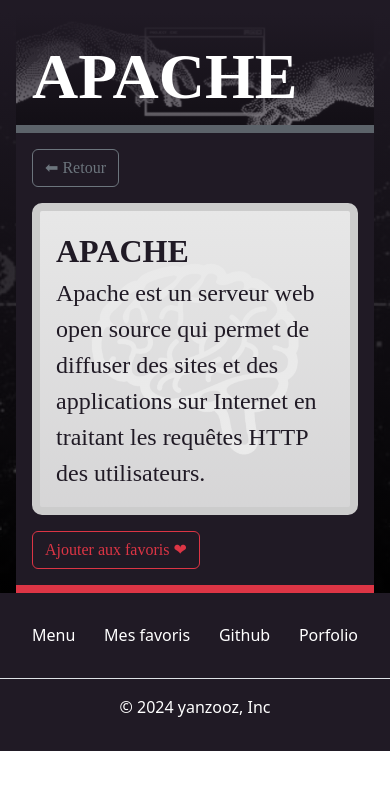
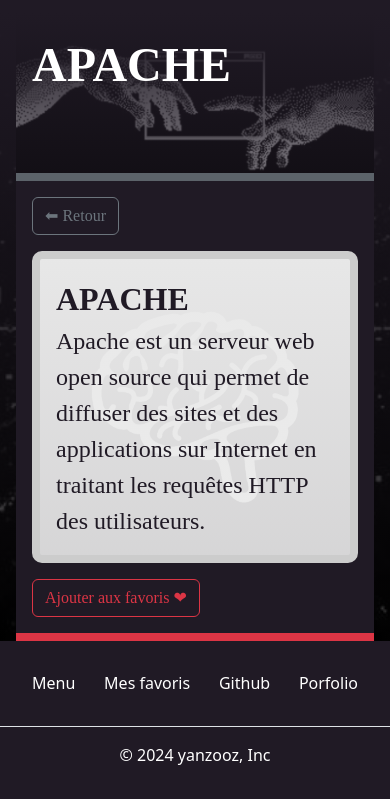
Before and after one commit to yanzooz/Project_TechTracker, a plain HTML site: page termTechnique.html in a window 390 px wide. Shown: the part 99-898 px from the top of the page. Before the commit the page ends 850 px from the top, so only its background shows below. Drawn offline with nearby package versions, Linux system fonts and the light colour scheme; a web font is replaced by a local one.

Commit message:
adjust css

```diff
--- a/style.css
+++ b/style.css
@@ -547,9 +547,9 @@
   div#titleTermTech {
     padding: 1rem;
     color: rgb(255, 255, 255);
-    height: 7rem;
+    height:10rem;
     font-weight: 900;
-    font-size: 4rem;
+    font-size: 3rem;
     background-image: linear-gradient(#201a25, #201a2594),
       url("iconeList/69aff7963b8cde0f85bbdbdd9acc6fc7.jpg");
     background-position: center;
```
